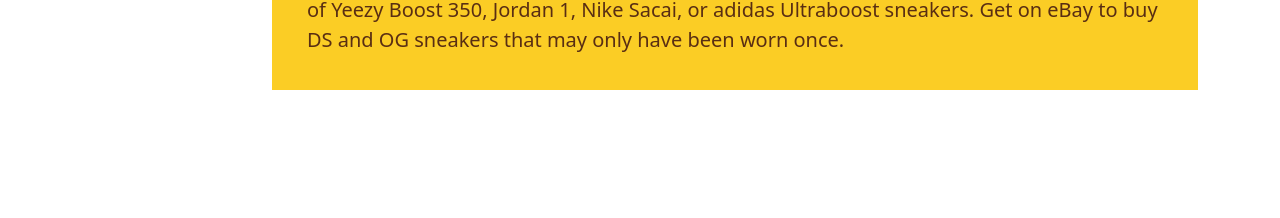
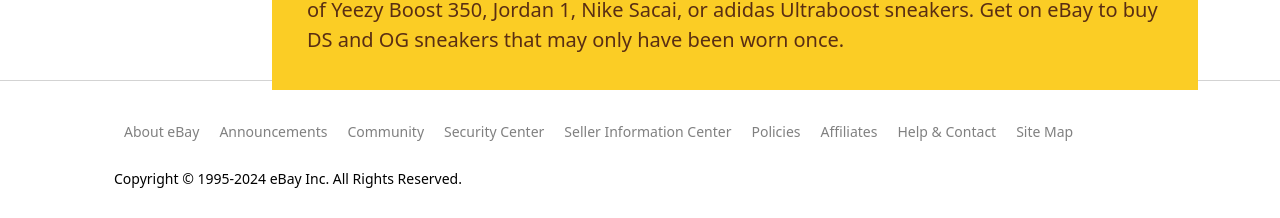
Before and after one commit to srundara/ebay_clone, a Vue app: page / in a window 1280 px wide. Shown: the part 5482-5700 px from the top of the page. Before the commit the page ends 5572 px from the top, so only its background shows below. Built offline with nearby package versions, Linux system fonts and the light colour scheme.

Commit message:
update footer

```diff
--- a/src/assets/main.css
+++ b/src/assets/main.css
@@ -209,6 +209,7 @@
 .footer-nav  .footer ul li a{
   color: gray;
   font-size: 14px;
+  padding: 10px;
 }
 .footer-nav  .footer ul li a:hover{
   text-decoration: underline;
--- a/src/views/sport/Sport.vue
+++ b/src/views/sport/Sport.vue
@@ -3,6 +3,7 @@
     import { RouterLink, RouterView } from 'vue-router'
     import SportLeftBar from './SportLeftBar.vue'
     import SportContent from './SportContent.vue';
+    import Footer from '../nav/Footer.vue'
 </script>
 <template>
     <div class="container-fluid">
@@ -32,4 +33,5 @@
             </div>
         </div>
     </div>
+    <Footer/>
 </template>
```
